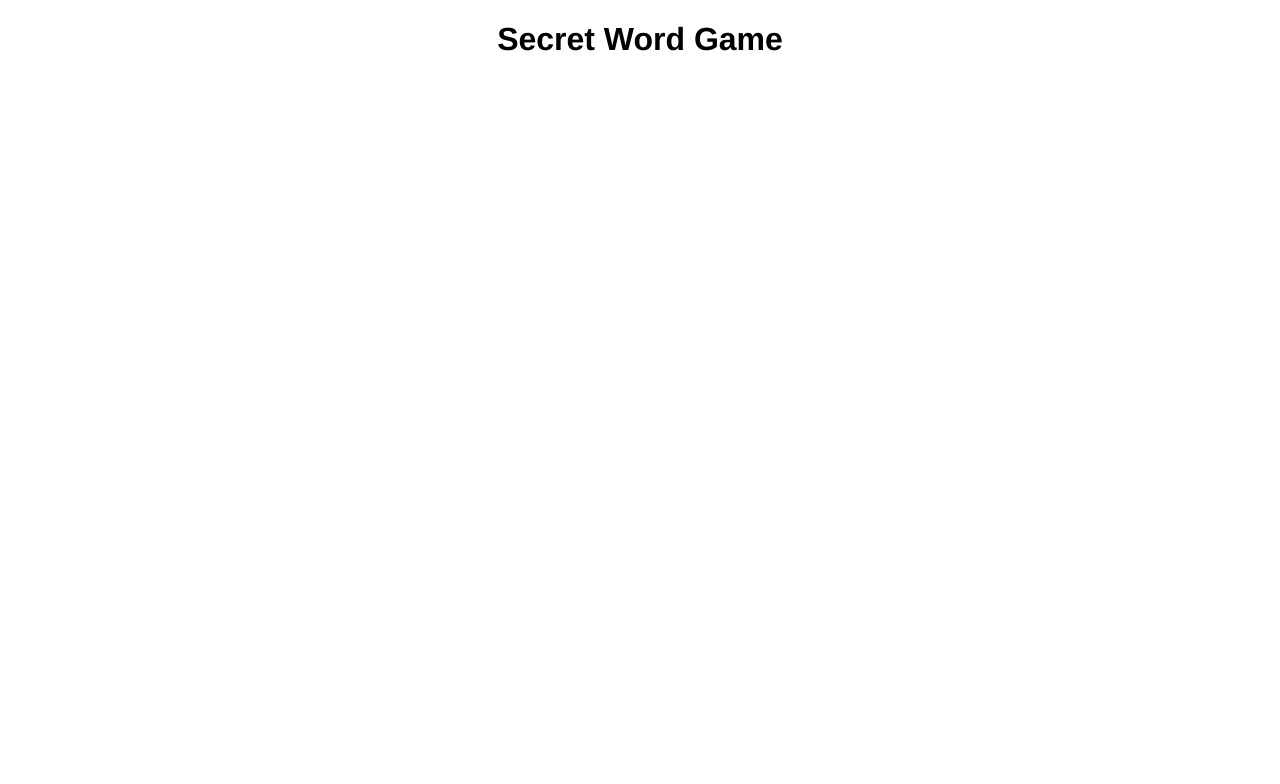
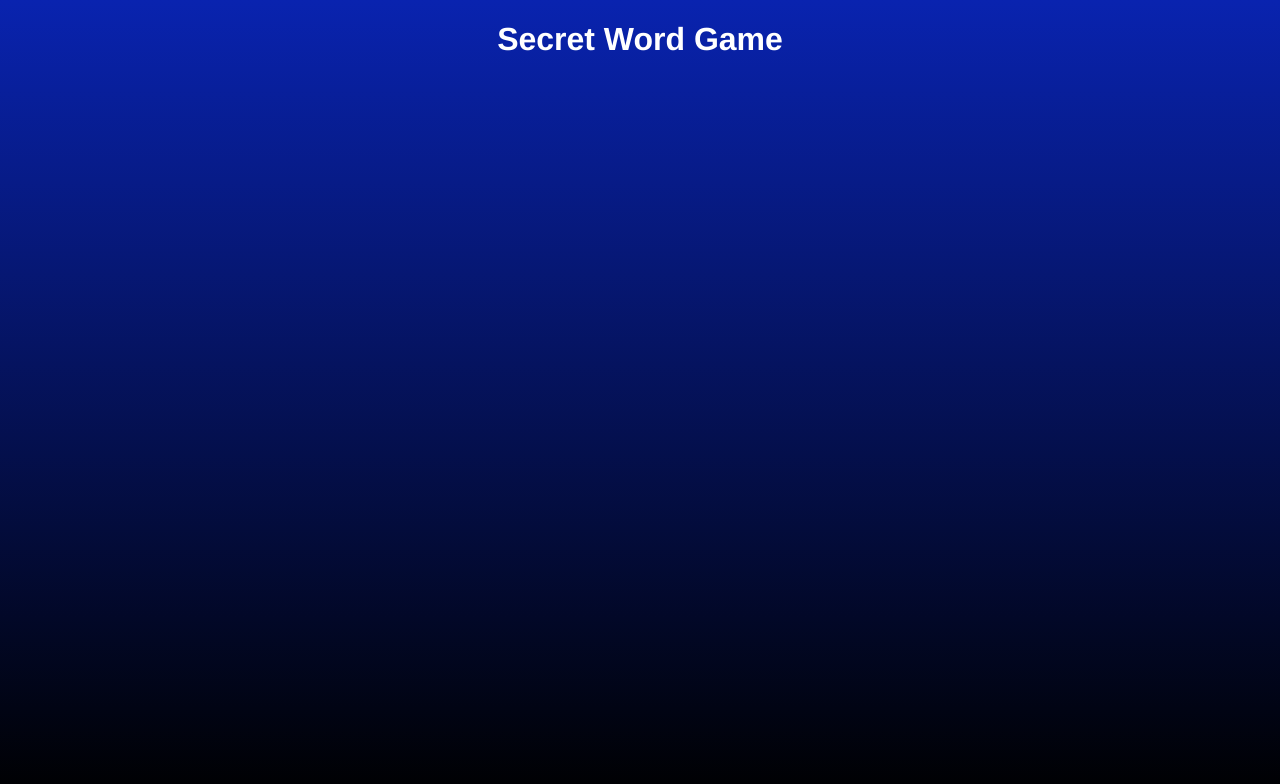
Before and after one commit to soutodev/secretWord, a React (Vite) app: page / in a window 1280 px wide. Shown: the top 784 px of the page. Built offline with nearby package versions, Linux system fonts and the light colour scheme.

Commit message:
Setup initial 50/50

```diff
--- a/src/App.css
+++ b/src/App.css
@@ -1,4 +1,6 @@
-body {
+.App {
+  display: flex;
+  justify-content: center;
+  align-items: center;
   text-align: center;
-  font-family: Helvetica, sans-serif
 }
--- a/src/index.css
+++ b/src/index.css
@@ -0,0 +1,15 @@
+html, body {
+    height: 100%;
+}
+
+body {
+    font-family: Helvetica;
+    margin: 0;
+    padding: 0;
+    background: linear-gradient(
+        180deg,
+        rgba(9,35,175,1) 0%,
+        rgba(0,0,0,1) 100%
+    );
+    color: #ffffff;
+}
```
